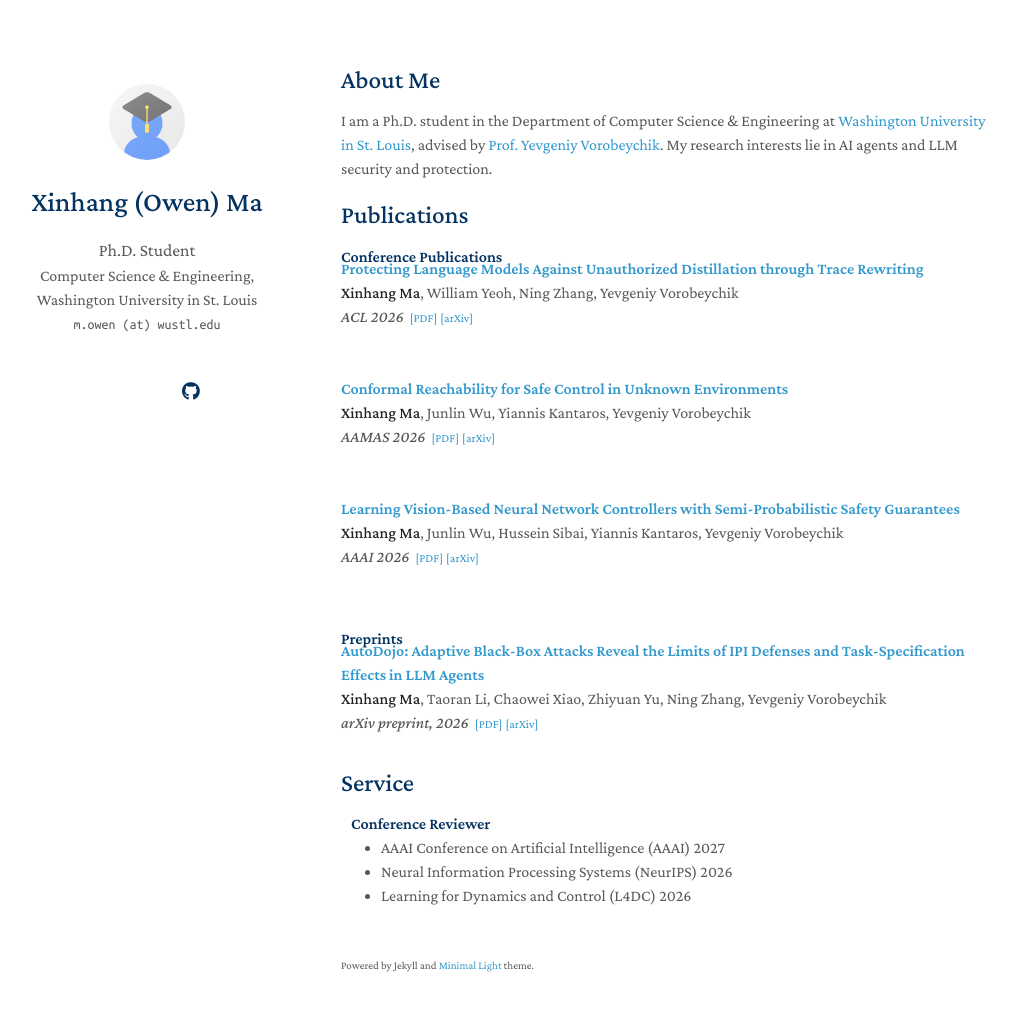
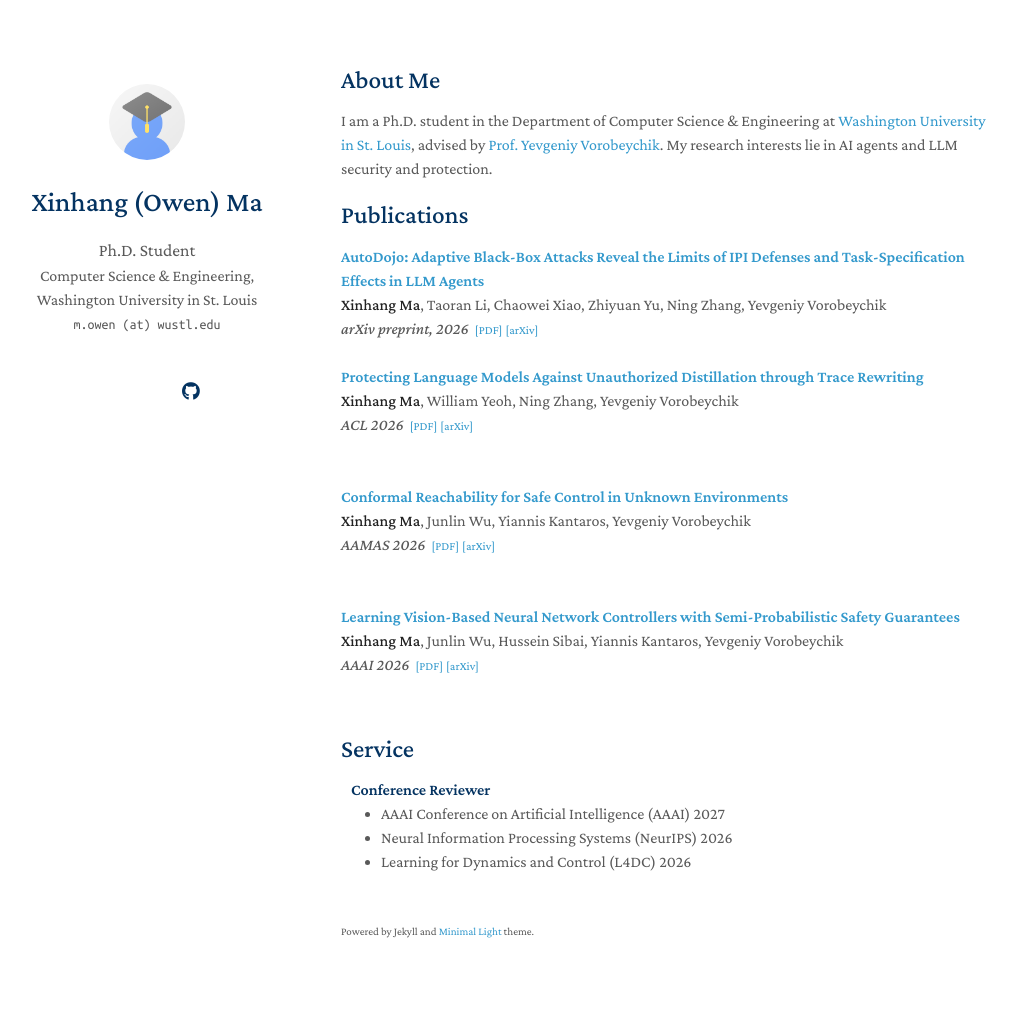
Before and after one commit to xhOwenMa/xhOwenMa.github.io, a Jekyll site: the page built from index.md, in a window 1280 px wide and 1046 px high. Shown: the top 1011 px of the window, without its empty margins (129-1145 px from the left). Built offline with Jekyll 4.4.1, drawn with Linux system fonts in a browser that asks for light colours; a style sheet for code colours, icons or effects is not loaded.

Commit message:
Drop CV research section; rename publication headings
CV:
- Remove the Research Experience section entirely; the undergrad
  independent study and a generic assistantship entry add little
  alongside the publication record
- "Conference Publications" -> "Publications"
- "Preprints" -> "Work in Progress / Under Review"
- Mark the ACL paper as Main Conference, to distinguish it from Findings

Website:
- Revert the publications list to a flat reverse-chronological list;
  the subheadings disrupted the page's typography. The CV keeps the
  split. The [arXiv] buttons and corrected ids are retained

Co-Authored-By: Claude Opus 5 (1M context) <noreply@anthropic.com>

```diff
--- a/_includes/publications.md
+++ b/_includes/publications.md
@@ -1,12 +1,9 @@
 <h2 id="publications" style="margin: 2px 0px -15px;">Publications</h2>
 
 <div class="publications">
+<ol class="bibliography">
 
-{% for section in site.data.publications.sections %}
-<h4 style="margin: 18px 0px -12px;">{{ section.heading }}</h4>
-
-<ol class="bibliography">
-{% for link in section.items %}
+{% for link in site.data.publications.main %}
 <li style="margin-bottom: 10px;">
   <div class="title">{% if link.pdf %}<a href="{{ link.pdf }}" target="_blank">{{ link.title }}</a>{% else %}{{ link.title }}{% endif %}</div>
   <div class="author">{{ link.authors }}</div>
@@ -21,7 +18,6 @@
   </div>
 </li>
 {% endfor %}
+
 </ol>
-{% endfor %}
-
 </div>
```
Also changed, not shown: _data/publications.yml (+23 -30 lines), 2 other files.
